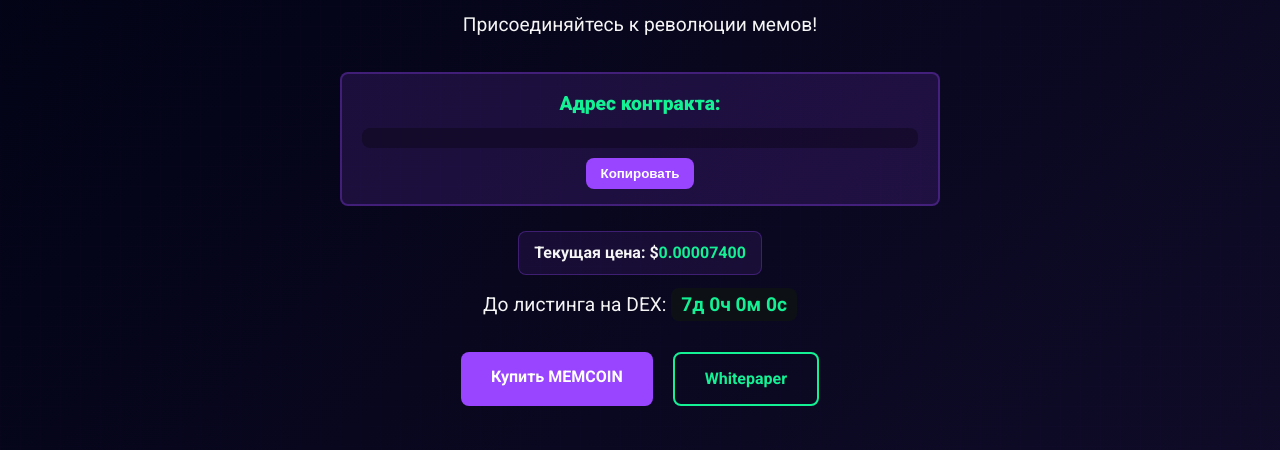
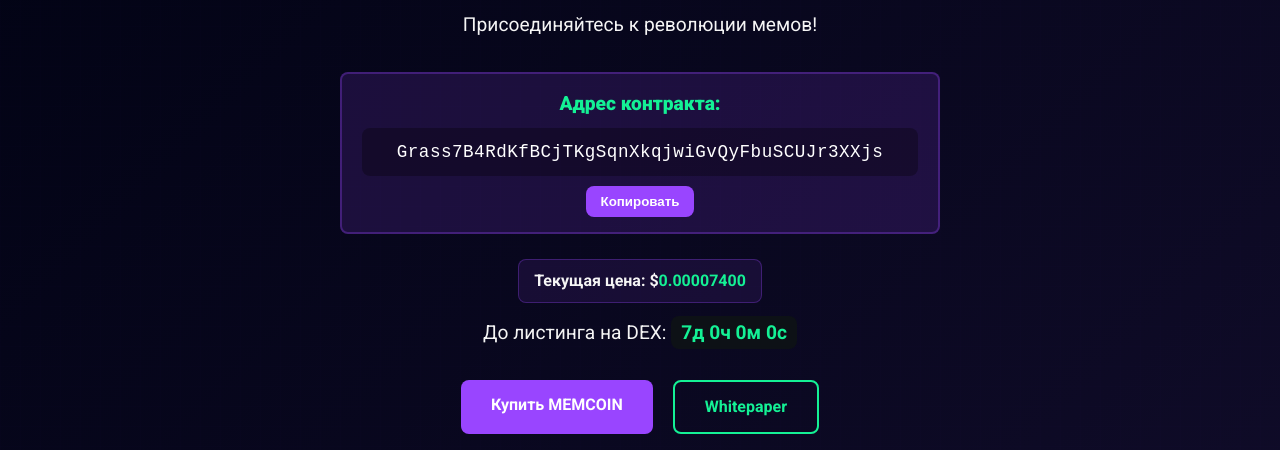
Before and after one commit to spam5041/contrack, a website: page index.html in a window 1280 px wide. Shown: the part 334-784 px from the top of the page. Drawn offline with Linux system fonts and the light colour scheme.

Commit message:
Update index.html

```diff
--- a/index.html
+++ b/index.html
@@ -31,7 +31,7 @@
             <p>Присоединяйтесь к революции мемов!</p>
             <div class="contract-address">
                 <h3>Адрес контракта:</h3>
-                <p class="address"></p>
+                <p class="address">Grass7B4RdKfBCjTKgSqnXkqjwiGvQyFbuSCUJr3XXjs</p>
                 <button class="copy-btn" onclick="copyToClipboard()">Копировать</button>
             </div>
             <div class="price-ticker">
```
